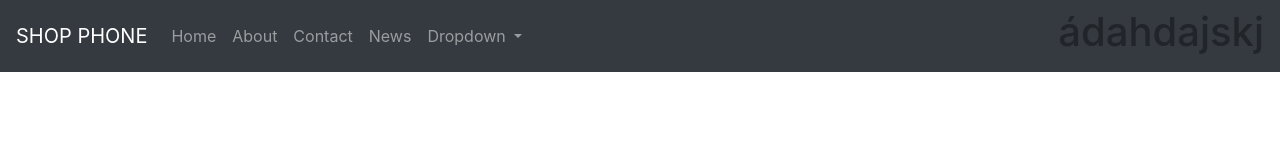
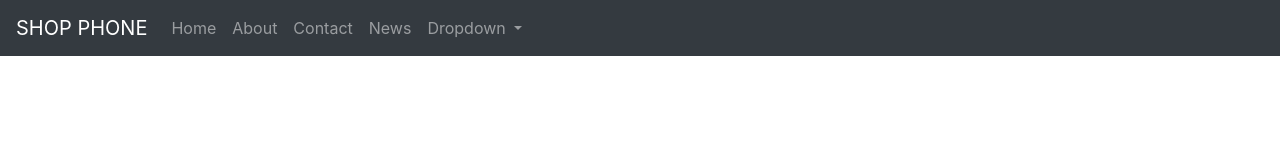
Before and after one commit to lyvanbinh/lyvanbinh.github.io, a plain HTML site: page index.html in a window 1280 px wide. Drawn offline with nearby package versions, Linux system fonts and the light colour scheme; a web font is replaced by a local one.

Commit message:
Update index.html

```diff
--- a/index.html
+++ b/index.html
@@ -54,7 +54,6 @@
               </div>
             </li>
           </ul>
-          <h1>ádahdajskj</h1>
         </div>
       </nav>
 </body>
```
